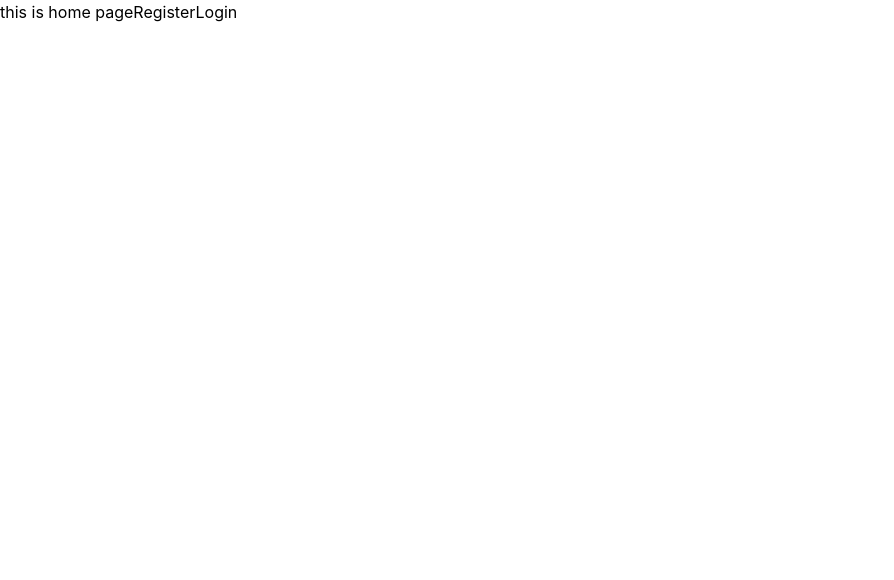
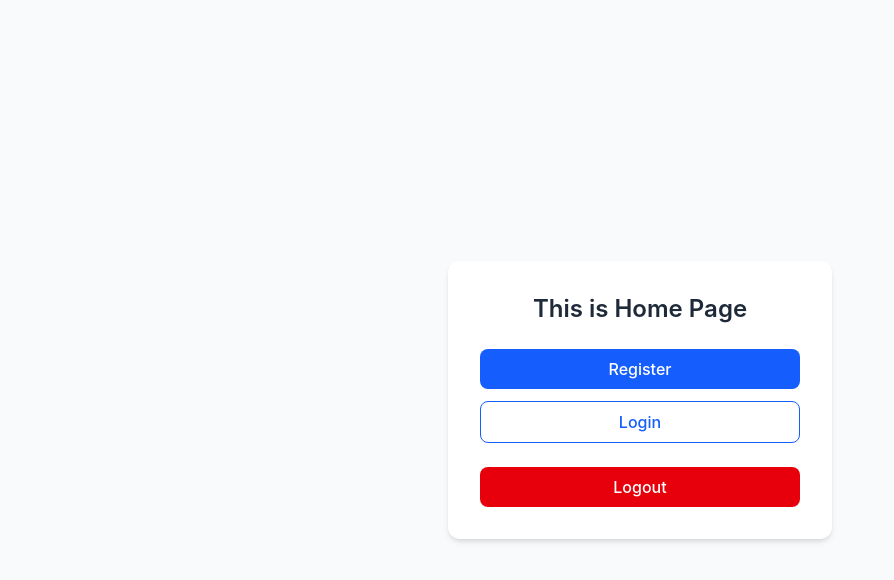
Before and after one commit to Abhijth-prakash/Nexora, a React (Vite) app in the folder client/: page / in a window 1280 px wide. Shown: the top 580 px of the page, without its empty margins (0-894 px from the left). Built offline with nearby package versions, Linux system fonts and the light colour scheme; no server answers.

Commit message:
setup logout succesfully

```diff
--- a/client/src/pages/Home.tsx
+++ b/client/src/pages/Home.tsx
@@ -1,33 +1,59 @@
-import { Link } from "react-router-dom"
+import { Link, useNavigate } from "react-router-dom"
 import { useAppDispatch, useAppSelector } from "../redux/hooks"
 import { useEffect } from "react"
-import { UserProfile } from "../redux/features/userSlice"
+import { logout, UserProfile } from "../redux/features/userSlice"
 
 const Home = () => {
   const { logged } = useAppSelector(state => state.userData)
 
   const dispatch = useAppDispatch()
+  const navigate = useNavigate()
 
+  useEffect(() => {
+    dispatch(UserProfile())
+  }, [dispatch])
 
-  useEffect(()=>{
-    dispatch(UserProfile())
-  },[dispatch])
+  const handle = async () => {
+    try {
+      await dispatch(logout())
+      navigate('/auth/login')
+    } catch (error) {
+      console.log('logout failed', error)
+    }
+  }
 
   return (
-    <div>
-      this is home page
+    <div className="min-h-screen flex flex-col items-center justify-center bg-gray-50 px-4">
+      <div className="bg-white shadow-md rounded-xl p-8 w-full max-w-sm text-center space-y-6">
+        <h1 className="text-2xl font-semibold text-gray-800">
+          This is Home Page
+        </h1>
 
-      {!logged && (
-        <Link to="/auth/register">
-          Register
-        </Link>
-      )}
+        {!logged && (
+          <div className="flex flex-col gap-3">
+            <Link
+              to="/auth/register"
+              className="w-full py-2 px-4 rounded-lg bg-blue-600 text-white font-medium hover:bg-blue-700 transition-colors"
+            >
+              Register
+            </Link>
 
-      {!logged && (
-        <Link to="/auth/login">
-          Login
-        </Link>
-      )}
+            <Link
+              to="/auth/login"
+              className="w-full py-2 px-4 rounded-lg border border-blue-600 text-blue-600 font-medium hover:bg-blue-50 transition-colors"
+            >
+              Login
+            </Link>
+          </div>
+        )}
+
+        <button
+          onClick={handle}
+          className="w-full py-2 px-4 rounded-lg bg-red-600 text-white font-medium hover:bg-red-700 transition-colors"
+        >
+          Logout
+        </button>
+      </div>
     </div>
   )
 }
--- a/client/src/redux/features/userSlice.ts
+++ b/client/src/redux/features/userSlice.ts
@@ -127,6 +127,32 @@ async (_, { rejectWithValue }) => {
 );
 
 
+//logout
+
+
+export const logout = createAsyncThunk(
+  "auth/userlogout",
+
+async (_, { rejectWithValue }) => {
+  try {
+    const response = await AUTH_Api.logout();
+
+    return response.data;
+  } catch (error) {
+    if (axios.isAxiosError(error)) {
+      return rejectWithValue(
+        error.response?.data?.error?.message ||
+        "Get profile failed. Please try again."
+      );
+    }
+
+    return rejectWithValue(
+      "Get profile failed. Please try again."
+    );
+  }
+}
+);
+
 
 
 
@@ -204,6 +230,23 @@ const userSlice = createSlice({
         state.error = action.payload as string
       })
 
+      //logout
+
+        .addCase(logout.pending, (state) => {
+        state.loading = true
+        state.error = null
+      })
+
+      .addCase(logout.fulfilled, (state) => {
+        state.loading = false
+        state.logged = false
+      })
+
+      .addCase(logout.rejected, (state, action) => {
+        state.loading = false
+        state.error = action.payload as string
+      })
+
   }
 })
 
--- a/client/src/utils/api.ts
+++ b/client/src/utils/api.ts
@@ -1,7 +1,7 @@
 import axios from "axios";
 import { BASE_URL } from '../config'
 import type {  RegisterRequest,LoginData } from '../utils/Validation'
-import type { ApiResponse, LoginResponse, profileResponse, RegisterRes,VerifyOtpRequest,VerifyOtpResponse } from '../utils/apiTypes'
+import type { ApiResponse, LoginResponse, LogoutResponse, profileResponse, RegisterRes,VerifyOtpRequest,VerifyOtpResponse } from '../utils/apiTypes'
 
 const ClientApi = axios.create({
   baseURL: BASE_URL,
@@ -28,7 +28,12 @@ export const AUTH_Api = {
   getProfile: async (): Promise<ApiResponse<profileResponse>> => {
   const response = await ClientApi.get<ApiResponse<profileResponse>>("/auth/user")
   return response.data
-}
+},
+    logout: async (): Promise<ApiResponse<LogoutResponse>> => {
+  const response = await ClientApi.get<ApiResponse<LogoutResponse>>("/auth/logout")
+  return response.data
+},
+
 }
 
 
--- a/client/src/utils/apiTypes.ts
+++ b/client/src/utils/apiTypes.ts
@@ -40,3 +40,5 @@ export type LoginResponse = {
 export type profileResponse = {
   user: BaseUser
 }
+
+export type LogoutResponse = null
```
